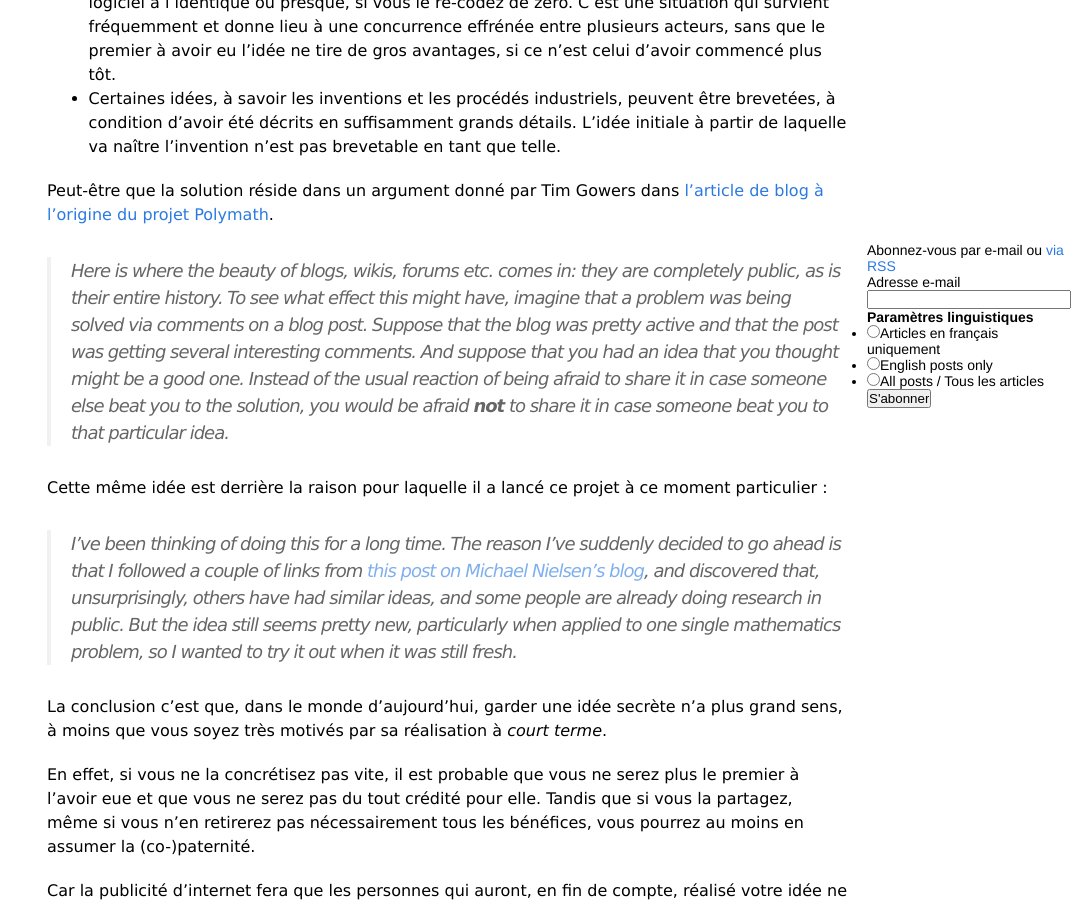
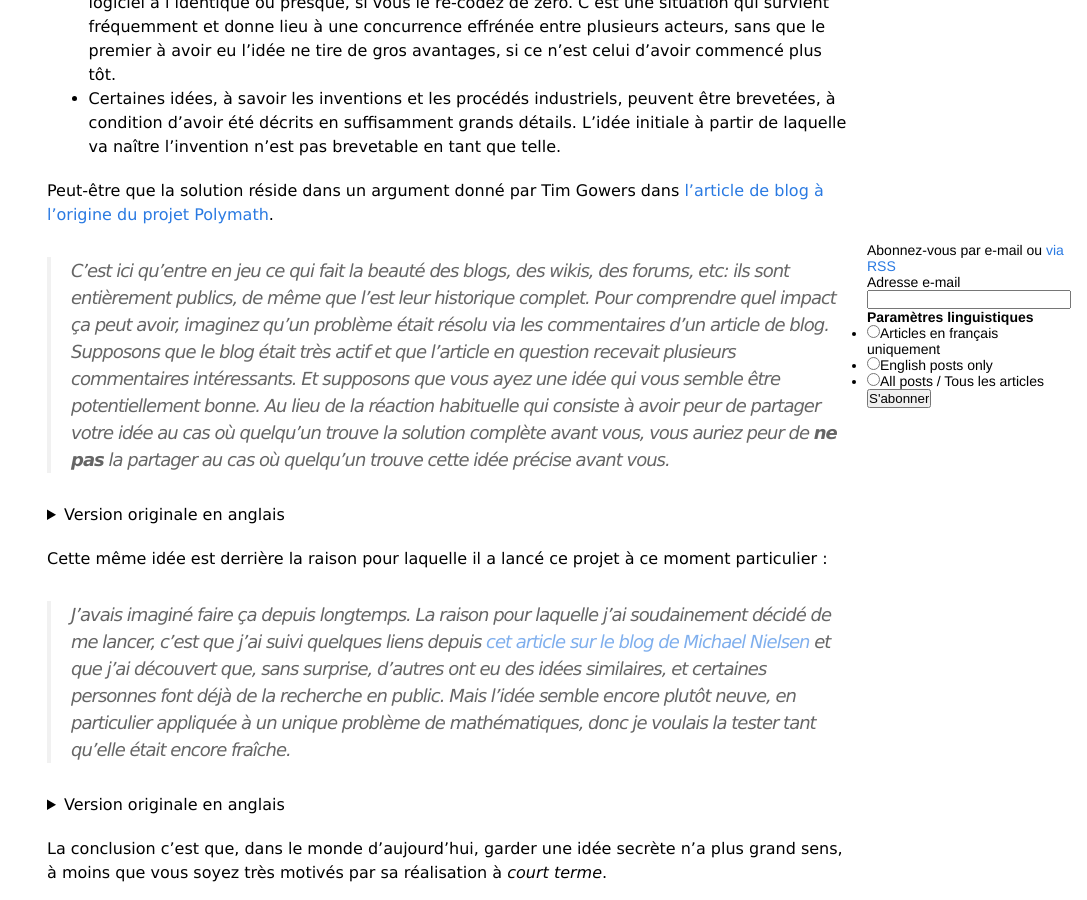
Before and after one commit to Zimmi48/zimmi48.github.io, a Jekyll site: the page built from _posts/2014-08-08-partage-d-idees.md, in a window 1280 px wide and 900 px high, scrolled down 583 px. Shown: the whole window, without its empty margins (193-1280 px from the left). Built offline with Jekyll 4.4.1, drawn with Linux system fonts in a browser that asks for light colours; comment, search, counter and statistics services are not loaded.

Commit message:
add quote translations to first blog post

```diff
--- a/_posts/2014-08-08-partage-d-idees.md
+++ b/_posts/2014-08-08-partage-d-idees.md
@@ -40,25 +40,53 @@ en tant que telle.
 Peut-être que la solution réside dans un argument donné par Tim Gowers
 dans [l'article de blog à l'origine du projet Polymath](http://gowers.wordpress.com/2009/01/27/is-massively-collaborative-mathematics-possible/).
 
-> Here is where the beauty of blogs, wikis, forums etc. comes in:
-> they are completely public, as is their entire history.
-> To see what effect this might have, imagine that a problem was being solved via comments on a blog post.
-> Suppose that the blog was pretty active and that the post was getting several interesting comments.
-> And suppose that you had an idea that you thought might be a good one.
-> Instead of the usual reaction of being afraid to share it in case someone else beat you to the solution,
-> you would be afraid **not** to share it in case someone beat you to that particular idea.
+> C'est ici qu'entre en jeu ce qui fait la beauté des blogs, des wikis, des forums, etc:
+> ils sont entièrement publics, de même que l'est leur historique complet.
+> Pour comprendre quel impact ça peut avoir, imaginez qu'un problème était résolu via les commentaires d'un article de blog.
+> Supposons que le blog était très actif et que l'article en question recevait plusieurs commentaires intéressants.
+> Et supposons que vous ayez une idée qui vous semble être potentiellement bonne.
+> Au lieu de la réaction habituelle qui consiste à avoir peur de partager votre idée au cas où quelqu'un trouve la
+> solution complète avant vous, vous auriez peur de **ne pas** la partager au cas où quelqu'un trouve cette idée
+> précise avant vous.
+
+<details>
+	<summary>Version originale en anglais</summary>
+	<blockquote><p>
+		Here is where the beauty of blogs, wikis, forums etc. comes in:
+		they are completely public, as is their entire history.
+		To see what effect this might have, imagine that a problem was being solved via comments on a blog post.
+		Suppose that the blog was pretty active and that the post was getting several interesting comments.
+		And suppose that you had an idea that you thought might be a good one.
+		Instead of the usual reaction of being afraid to share it in case someone else beat you to the solution,
+		you would be afraid <strong>not</strong> to share it in case someone beat you to that particular idea.
+	</p></blockquote>
+</details>
 
 Cette même idée est derrière la raison pour laquelle il a lancé ce projet à ce moment particulier :
 
-> I’ve been thinking of doing this for a long time.
-> The reason I’ve suddenly decided to go ahead is
-> that I followed a couple of links from
-> [this post on Michael Nielsen’s blog](http://michaelnielsen.org/blog/?p=545),
-> and discovered that, unsurprisingly, others have had similar ideas,
-> and some people are already doing research in public.
-> But the idea still seems pretty new,
-> particularly when applied to one single mathematics problem,
-> so I wanted to try it out when it was still fresh.
+> J'avais imaginé faire ça depuis longtemps.
+> La raison pour laquelle j'ai soudainement décidé de me lancer, c'est
+> que j'ai suivi quelques liens depuis
+> [cet article sur le blog de Michael Nielsen](http://michaelnielsen.org/blog/?p=545)
+> et que j'ai découvert que, sans surprise, d'autres ont eu des idées similaires,
+> et certaines personnes font déjà de la recherche en public.
+> Mais l'idée semble encore plutôt neuve, en particulier appliquée à un unique
+> problème de mathématiques, donc je voulais la tester tant qu'elle était encore fraîche.
+
+<details>
+	<summary>Version originale en anglais</summary>
+	<blockquote><p>
+		I’ve been thinking of doing this for a long time.
+		The reason I’ve suddenly decided to go ahead is
+		that I followed a couple of links from
+		<a href="http://michaelnielsen.org/blog/?p=545">this post on Michael Nielsen’s blog</a>,
+		and discovered that, unsurprisingly, others have had similar ideas,
+		and some people are already doing research in public.
+		But the idea still seems pretty new,
+		particularly when applied to one single mathematics problem,
+		so I wanted to try it out when it was still fresh.
+	</p></blockquote>
+</details>
 
 La conclusion c'est que, dans le monde d'aujourd'hui,
 garder une idée secrète n'a plus grand sens,
```
